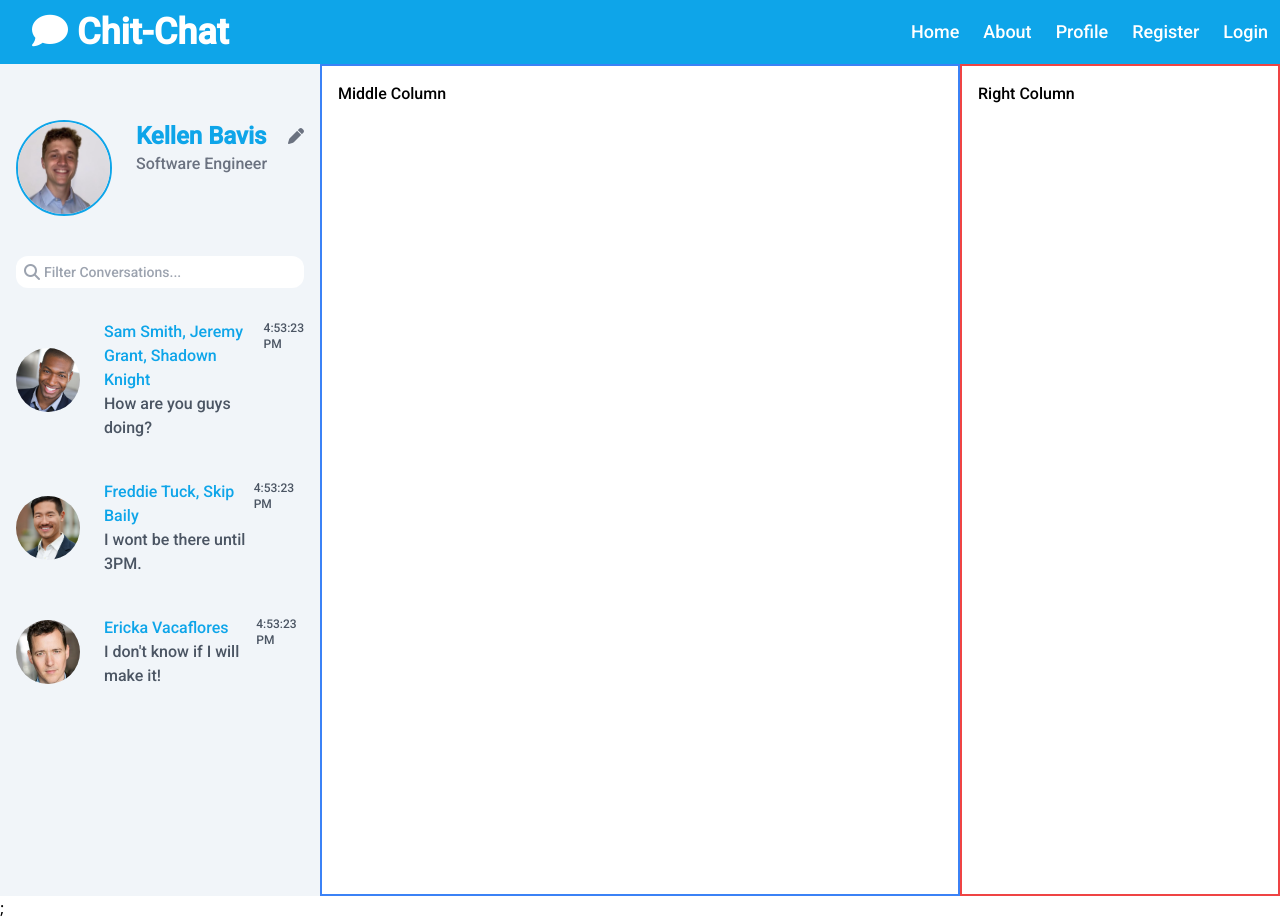
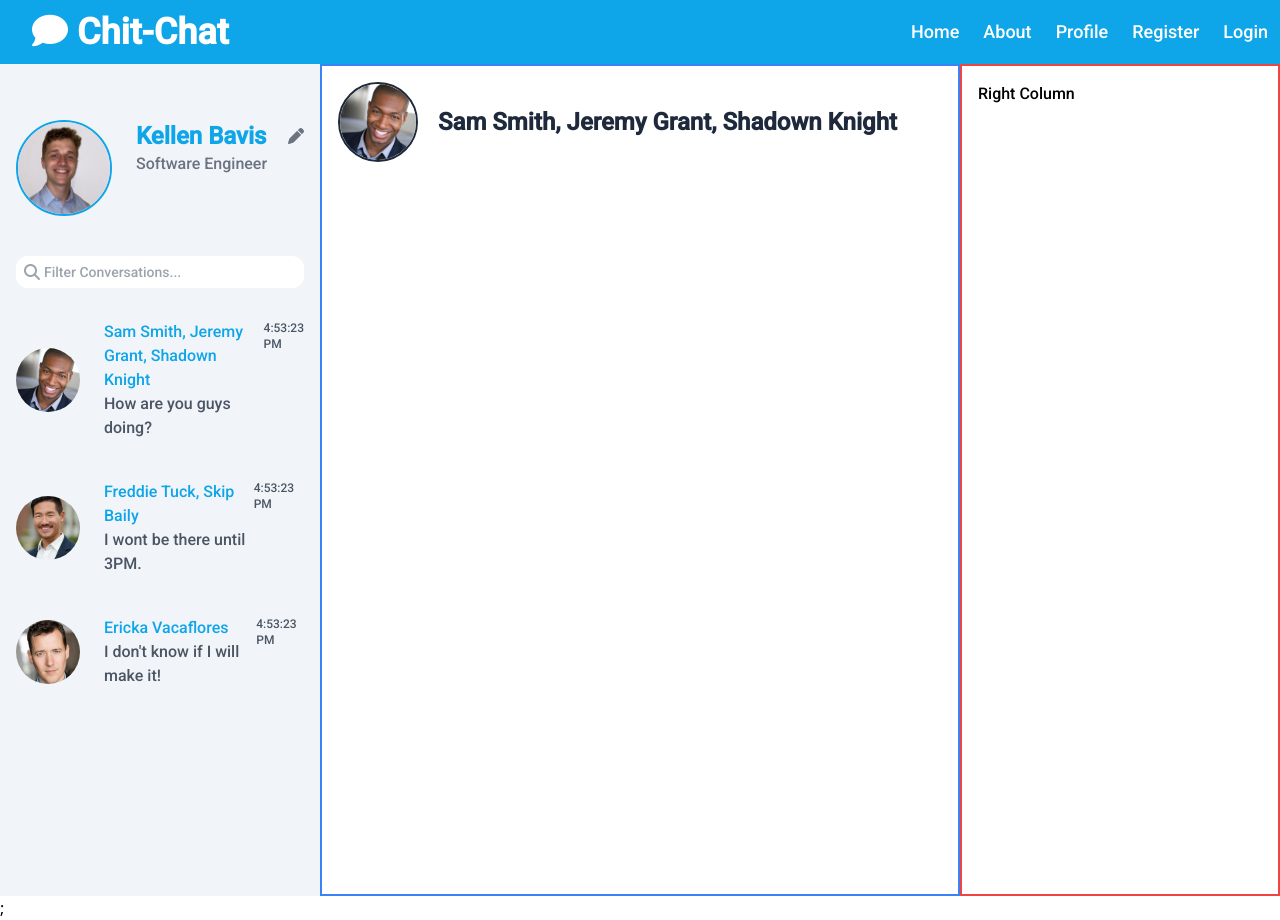
Before and after one commit to KBavis/chat-app-client, a React (Create React App) app: page / in a window 1280 px wide. Both pictures are taken after a click on the element 160 px from the left and 380 px from the top of the page. Built offline with nearby package versions, Linux system fonts and the light colour scheme.

Commit message:
Began TopBar for the Current Conversation (current user selected image, names). TODO: Add capabiltiies to click user and go to profile page and click menu button to add/remove users from Conversation

```diff
--- a/src/components/auth/Register.js
+++ b/src/components/auth/Register.js
@@ -7,6 +7,8 @@ const Register = () => {
       password: "",
       password2: "",
    });
+
+   //@TODO Add OnSubmit to request Registration to REST API
 
    const { name, password, password2 } = user;
 
--- /dev/null
+++ b/src/components/conversations/current/Conversation.js
@@ -0,0 +1,12 @@
+import React from "react";
+import TopBar from "./TopBar";
+
+const Conversation = () => {
+   return (
+      <div>
+         <TopBar />
+      </div>
+   );
+};
+
+export default Conversation;
--- /dev/null
+++ b/src/components/conversations/current/TopBar.js
@@ -0,0 +1,44 @@
+import React from "react";
+import { useContext, useEffect, useState } from "react";
+import ConversationsContext from "../../../context/conversations/conversationContext";
+import AuthContext from "../../../context/auth/authContext";
+const TopBar = () => {
+   const { current } = useContext(ConversationsContext);
+   const { user } = useContext(AuthContext);
+   const [currUsers, setCurrUsers] = useState("");
+   const [currImage, setCurrImage] = useState("");
+
+   useEffect(() => {
+      let users = "";
+      for (let i = 0; i < current?.users?.length; i++) {
+         users +=
+            current.users[i].name === user.name
+               ? ""
+               : current.users[i].name + ", ";
+      }
+      setCurrUsers(users.substring(0, users.length - 2));
+   }, [current]);
+
+   useEffect(() => {
+      setCurrImage(current?.image);
+   }, [currImage, current]);
+
+   //@TODO: Make It So Each Users Name Is Clickable (i.e Click That User Will Bring You To That User's Profile)
+   return (
+      <div className="w-full flex items-center">
+         {currImage && (
+            <img
+               className="w-20 h-20 rounded-full object-cover object-top border-2 border-slate-800 mr-5"
+               src={currImage}
+            ></img>
+         )}
+         {currUsers && (
+            <h1 className="text-2xl text-left font-semibold text-slate-800 cursor-pointer">
+               {currUsers}
+            </h1>
+         )}
+      </div>
+   );
+};
+
+export default TopBar;
--- a/src/components/conversations/ConversationItem.js
+++ b/src/components/conversations/sidebar/ConversationItem.js
@@ -1,6 +1,6 @@
 import React, { useContext, useEffect, useState } from "react";
-import ConversationsContext from "../../context/conversations/conversationContext";
-import AuthContext from "../../context/auth/authContext";
+import ConversationsContext from "../../../context/conversations/conversationContext";
+import AuthContext from "../../../context/auth/authContext";
 
 const ConversationItem = ({ conversation }) => {
    const { deleteConversation, setCurrent, clearCurrent } =
--- a/src/components/conversations/Conversations.js
+++ b/src/components/conversations/sidebar/Conversations.js
@@ -1,5 +1,5 @@
 import React, { Fragment, useContext } from "react";
-import ConversationsContext from "../../context/conversations/conversationContext";
+import ConversationsContext from "../../../context/conversations/conversationContext";
 import ConversationItem from "./ConversationItem";
 
 const Conversation = () => {
--- a/src/components/conversations/ConversationsSidebar.js
+++ b/src/components/conversations/sidebar/ConversationsSidebar.js
@@ -1,13 +1,13 @@
 import React from "react";
-import ProfileBrief from "../profile/ProfileBrief";
-import SearchConversation from "./SearchConversation";
+import ProfileBrief from "../../profile/ProfileBrief";
+import FilterConversations from "./FilterConversations";
 import Conversations from "./Conversations";
 
 const ConversationsSidebar = () => {
    return (
       <div className="m-auto pt-10 min-h-screen">
          <ProfileBrief />
-         <SearchConversation />
+         <FilterConversations />
          <Conversations />
       </div>
    );
--- a/src/components/conversations/SearchConversation.js
+++ b/src/components/conversations/sidebar/FilterConversations.js
@@ -1,7 +1,7 @@
 import React, { useContext, useRef, useState } from "react";
-import ConversationContext from "../../context/conversations/conversationContext";
+import ConversationContext from "../../../context/conversations/conversationContext";
 
-const SearchConversation = () => {
+const FilterConversations = () => {
    const { filterConversations, clearFilter } = useContext(ConversationContext);
    const [inputValue, setInputValue] = useState("");
 
@@ -32,4 +32,4 @@ const SearchConversation = () => {
    );
 };
 
-export default SearchConversation;
+export default FilterConversations;
--- a/src/components/pages/Home.js
+++ b/src/components/pages/Home.js
@@ -1,6 +1,6 @@
 import React from "react";
-import ConversationSidebar from "../conversations/ConversationsSidebar";
-
+import ConversationSidebar from "../conversations/sidebar/ConversationsSidebar";
+import Conversation from "../conversations/current/Conversation";
 const Home = () => {
    return (
       <div className="grid grid-cols-4 w-full h-full">
@@ -8,7 +8,7 @@ const Home = () => {
             <ConversationSidebar />
          </div>
          <div className="col-span-2 border-2 bg-white border-blue-500 p-4">
-            Middle Column
+            <Conversation />
          </div>
          <div className="col-span-1 border-2 border-red-500 p-4">
             Right Column
```
